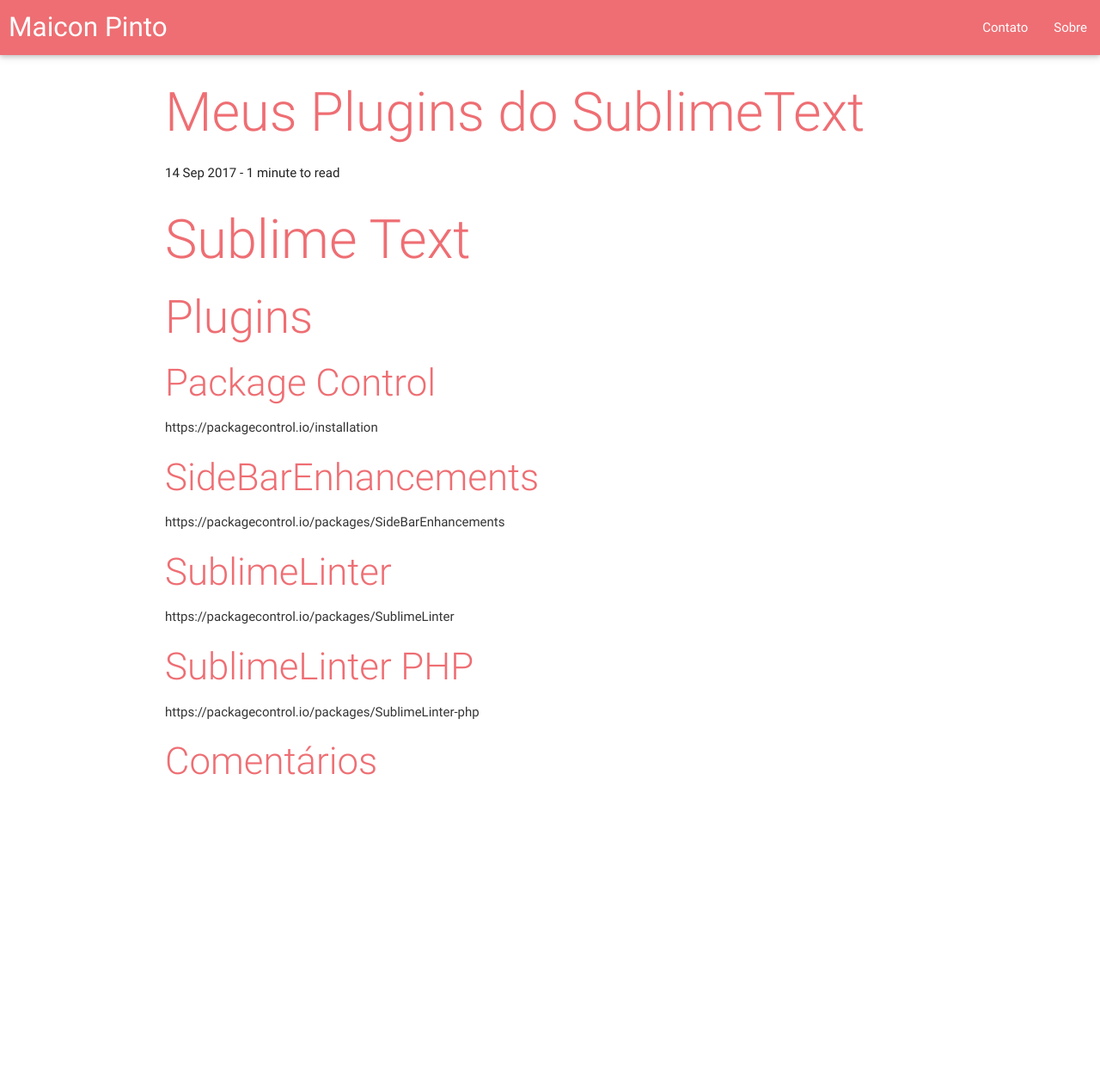
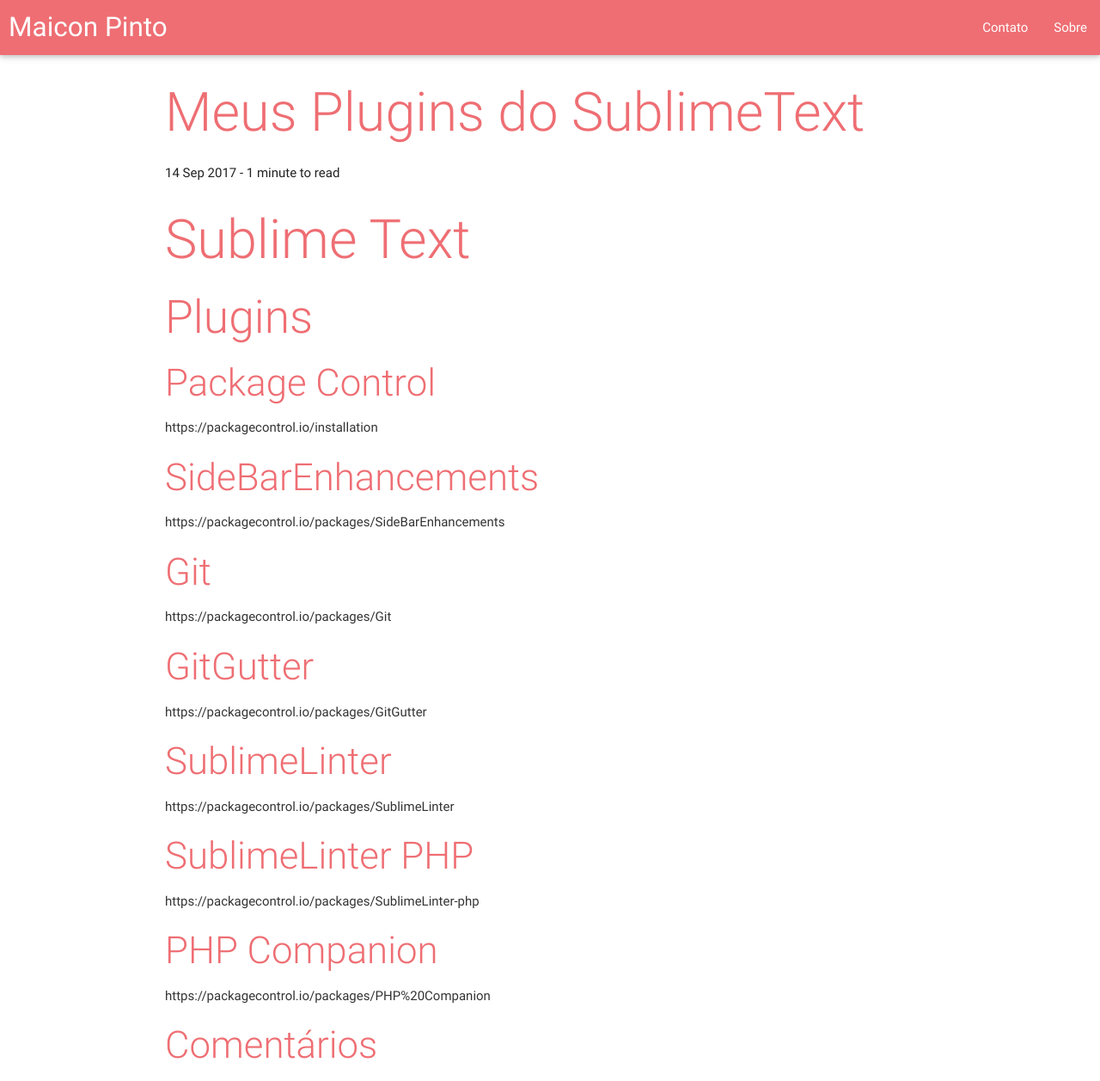
Before and after one commit to maiconpinto/maiconpinto.github.io, a Jekyll site: the page built from _posts/2017-09-14-meus-plugins-sublimetext.md, in a window 1280 px wide. Shown: the whole page at 86% size. Built offline with Jekyll 4.4.1, drawn with Linux system fonts in a browser that asks for light colours; nearby versions of some CDN libraries; comment, search, counter and statistics services are not loaded; before the commit the page ends 927 px from its top, so only the background shows below that.

Commit message:
Update 2017-09-14-meus-plugins-sublimetext.md

```diff
--- a/_posts/2017-09-14-meus-plugins-sublimetext.md
+++ b/_posts/2017-09-14-meus-plugins-sublimetext.md
@@ -18,6 +18,14 @@
 
 https://packagecontrol.io/packages/SideBarEnhancements
 
+### Git
+
+https://packagecontrol.io/packages/Git
+
+### GitGutter
+
+https://packagecontrol.io/packages/GitGutter
+
 ### SublimeLinter
 
 https://packagecontrol.io/packages/SublimeLinter
@@ -25,3 +33,7 @@
 ### SublimeLinter PHP
 
 https://packagecontrol.io/packages/SublimeLinter-php
+
+### PHP Companion
+
+https://packagecontrol.io/packages/PHP%20Companion
```
